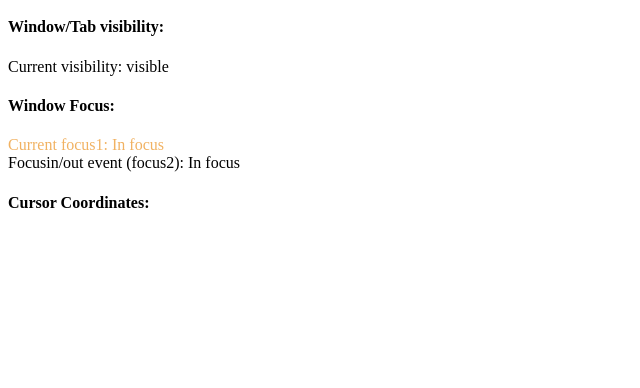
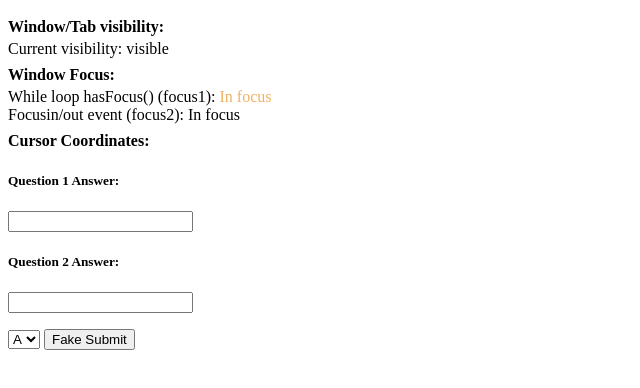
Before and after one commit to kamiyaa/tracker_web, a plain HTML site: page index.html in a window 1280 px wide. Shown: the part 48-436 px from the top of the page, without its empty margins (0-640 px from the left). Drawn offline with Linux system fonts and the light colour scheme.

Commit message:
make html easier to read, remove unnecessary code

```diff
--- a/index.html
+++ b/index.html
@@ -1,6 +1,11 @@
 <html>
 <header>
     <title>My online test</title>
+    <style>
+        h4 {
+            margin: 0.5rem 0 0.25rem 0;
+        }
+    </style>
 </header>
 <body id="body">
     <h1 id="myheader">Welcome to Kamiyaa's Online Test!</h1>
@@ -9,12 +14,31 @@
     <div id="visibility">Current visibility: visible</div>
 
     <h4>Window Focus:</h4>
-    <div id="focus1">While loop hasFocus() (focus1): In focus</div>
-    <div id="focus2">Focusin/out event (focus2): In focus</div>
+    <div>While loop hasFocus() (focus1):
+        <span id="focus1">In focus</span>
+    </div>
+    <div>Focusin/out event (focus2):
+        <span id="focus2">In focus</span>
+    </div>
 
     <h4>Cursor Coordinates:</h4>
-    <div id="cursorx"></div>
-    <div id="cursory"></div>
+    <span id="cursorx"></span>
+    <span id="cursory"></span>
+
+    <form>
+        <h5>Question 1 Answer:</h5>
+        <input type="text"></input>
+
+        <h5>Question 2 Answer:</h5>
+        <input type="text"></input>
+    </form>
+    <select>
+        <option>A</option>
+        <option>B</option>
+        <option>C</option>
+    </select>
+    <button>Fake Submit</button>
+
 
 </body>
 
@@ -44,9 +68,9 @@ window.addEventListener("load", () => {
         const element = document.getElementById("focus1");
 
         if (document.hasFocus()) {
-            element.innerHTML = "Current focus1: In focus";
+            element.innerHTML = "In focus";
         } else {
-            element.innerHTML = "Current focus1: Not in focus";
+            element.innerHTML = "Not in focus";
         }
 
         const { red, green, blue } = generateRGB();
@@ -55,9 +79,8 @@ window.addEventListener("load", () => {
     setInterval(checkPageFocus, 500);
 
     function onFocus() {
-        console.log("HellO");
         const element = document.getElementById("focus2");
-        element.innerHTML = "Current focus2: In focus";
+        element.innerHTML = "In focus";
 
         const { red, green, blue } = generateRGB();
         element.style.color = `rgb(${red}, ${green}, ${blue})`;
@@ -65,33 +88,20 @@ window.addEventListener("load", () => {
 
     function onBlur() {
         const element = document.getElementById("focus2");
-        element.innerHTML = "Current focus2: Not in focus";
+        element.innerHTML = "Not in focus";
 
         const { red, green, blue } = generateRGB();
         element.style.color = `rgb(${red}, ${green}, ${blue})`;
     }
-    const body = document.getElementById("body");
-
-    body.addEventListener("focusin", onFocus);
-    body.addEventListener("focusout", onBlur);
-
     document.addEventListener("focusin", onFocus);
     document.addEventListener("focusout", onBlur);
-
-    window.addEventListener("focusin", onFocus);
-    window.addEventListener("focusout", onBlur);
 
     document.body.addEventListener("mousemove", (e) => {
         const x = document.getElementById("cursorx");
         const y = document.getElementById("cursory");
-        x.innerHTML = `x: ${x}`;
-        y.innerHTML = `y: ${y}`;
+        x.innerHTML = `x: ${e.clientX}`;
+        y.innerHTML = `y: ${e.clientY}`;
     });
-    // window.onfocusin = onFocus;
-    // window.onfocusout = onBlur;
-
-    // document.onfocusin = onFocus;
-    // document.onfocusout = onBlur;
 });
 </script>
 </html>
```
